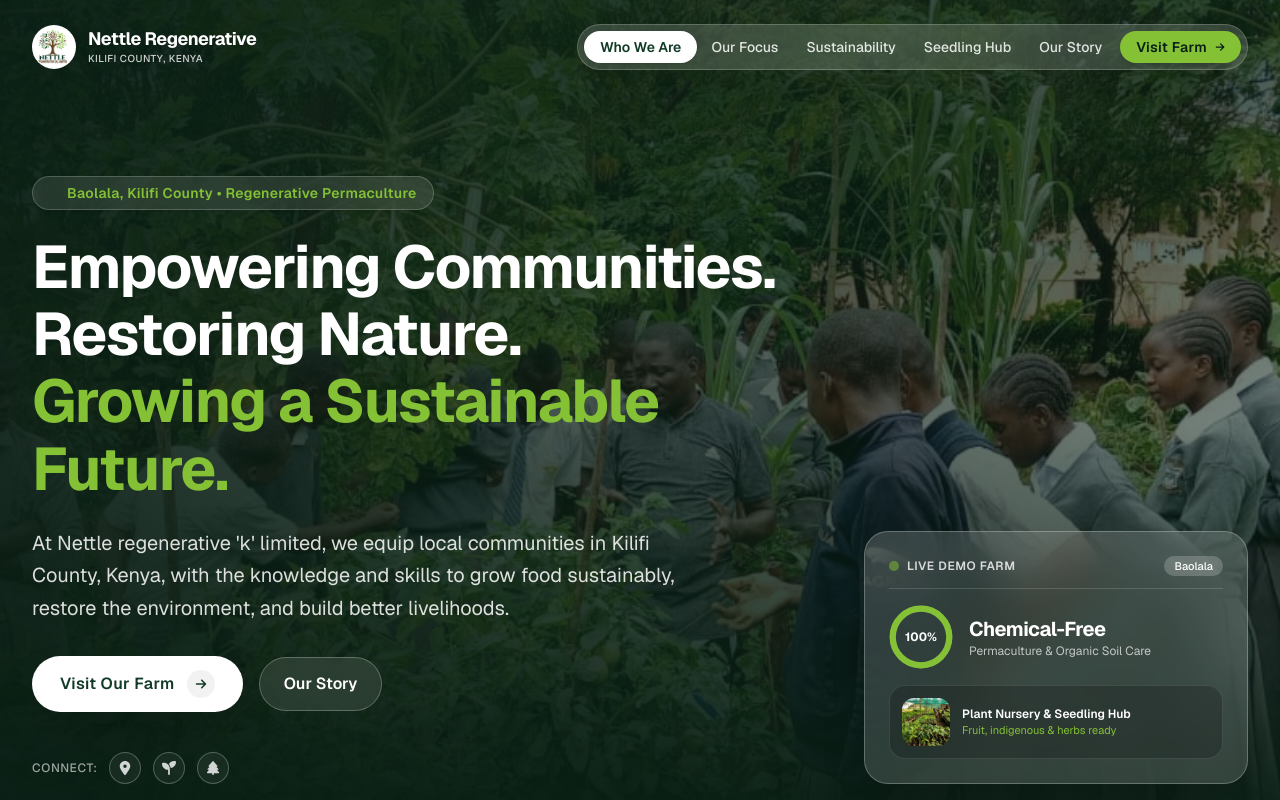
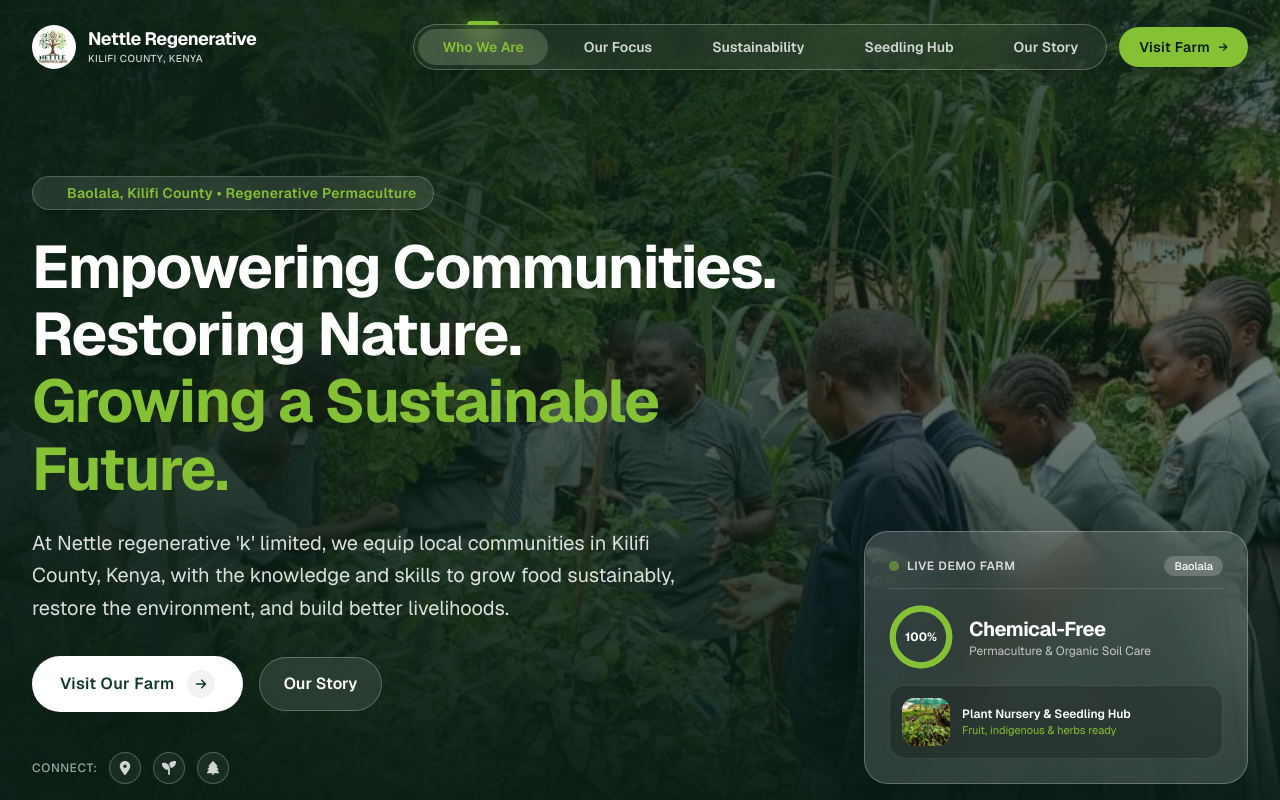
Before and after one commit to seifRashid/nettleregenerative, a Next.js app: page / in a window 1280 px wide. Shown: the top 800 px of the page. Built offline with nearby package versions, Linux system fonts and the light colour scheme.

Commit message:
replicate a navbar component from 21st.dev

```diff
--- a/app/globals.css
+++ b/app/globals.css
@@ -15,6 +15,9 @@
 
   --background: #F7F9F6;
   --foreground: #11231A;
+  --border: rgba(255, 255, 255, 0.2);
+  --primary: #84C135;
+  --muted: rgba(255, 255, 255, 0.12);
 }
 
 @theme inline {
@@ -29,6 +32,14 @@
   --color-brand-accent: #654320;
   --color-brand-accent-hover: #7F562B;
   --color-brand-accent-light: #FAF7F3;
+
+  --color-background: var(--background);
+  --color-foreground: var(--foreground);
+  --color-border: var(--border);
+  --color-primary: var(--primary);
+  --color-primary-foreground: #091E14;
+  --color-muted: var(--muted);
+  --color-muted-foreground: #708579;
 
   --color-canvas: #F7F9F6;
   --color-card-white: #FFFFFF;
--- a/app/page.tsx
+++ b/app/page.tsx
@@ -37,12 +37,22 @@
   staggerContainerVariants,
   staggerItemVariants,
 } from "./components/MotionComponents";
+import { NavBar } from "@/components/ui/tubelight-navbar";
+import { Users, Sparkles, Sprout, Trees, BookOpen } from "lucide-react";
 
 export default function HomePage() {
   const [email, setEmail] = useState("");
   const [subscribed, setSubscribed] = useState(false);
   const [mobileMenuOpen, setMobileMenuOpen] = useState(false);
   const shouldReduceMotion = useReducedMotion();
+
+  const navItems = [
+    { name: "Who We Are", url: "#who-we-are", icon: Users },
+    { name: "Our Focus", url: "#focus-areas", icon: Sparkles },
+    { name: "Sustainability", url: "#sustainability", icon: Sprout },
+    { name: "Seedling Hub", url: "#nursery", icon: Trees },
+    { name: "Our Story", url: "#founder", icon: BookOpen },
+  ];
 
   // GSAP Parallax Refs
   const heroSectionRef = useRef<HTMLElement>(null);
@@ -133,48 +143,22 @@
             </div>
           </a>
 
-          {/* Separate Frosted Glass Pill Menu on Right (as in attached design) */}
-          <nav className="hidden md:flex items-center bg-white/15 backdrop-blur-xl border border-white/20 rounded-full p-1.5 shadow-2xl text-white">
-            <a
-              href="#who-we-are"
-              className="px-4 py-1.5 rounded-full bg-white text-[#113B27] text-xs sm:text-sm font-semibold shadow-sm hover:bg-[#84C135] hover:text-[#091E14] transition-all"
-            >
-              Who We Are
-            </a>
-            <a
-              href="#focus-areas"
-              className="px-3.5 py-1.5 text-xs sm:text-sm font-medium text-white/85 hover:text-white rounded-full hover:bg-white/10 transition-colors"
-            >
-              Our Focus
-            </a>
-            <a
-              href="#sustainability"
-              className="px-3.5 py-1.5 text-xs sm:text-sm font-medium text-white/85 hover:text-white rounded-full hover:bg-white/10 transition-colors"
-            >
-              Sustainability
-            </a>
-            <a
-              href="#nursery"
-              className="px-3.5 py-1.5 text-xs sm:text-sm font-medium text-white/85 hover:text-white rounded-full hover:bg-white/10 transition-colors"
-            >
-              Seedling Hub
-            </a>
-            <a
-              href="#founder"
-              className="px-3.5 py-1.5 text-xs sm:text-sm font-medium text-white/85 hover:text-white rounded-full hover:bg-white/10 transition-colors"
-            >
-              Our Story
-            </a>
+          {/* Separate Frosted Glass Pill Menu on Right using Tubelight NavBar */}
+          <div className="hidden md:flex items-center gap-3 [--foreground:#FFFFFF] [--muted:rgba(255,255,255,0.15)] [--primary:#84C135] [--border:rgba(255,255,255,0.25)]">
+            <NavBar
+              items={navItems}
+              className="static sm:static left-auto bottom-auto sm:top-auto translate-x-0 mb-0 sm:pt-0 z-auto"
+            />
             <motion.a
               href="#sustainability"
               whileHover={{ scale: 1.04 }}
               whileTap={{ scale: 0.96 }}
-              className="ml-1 inline-flex items-center gap-2 px-4 py-1.5 rounded-full bg-[#84C135] text-[#091E14] text-xs sm:text-sm font-semibold tracking-wide hover:bg-[#99D34C] transition-colors shadow-md"
+              className="inline-flex items-center gap-2 px-5 py-2.5 rounded-full bg-[#84C135] text-[#091E14] text-xs sm:text-sm font-semibold tracking-wide hover:bg-[#99D34C] transition-colors shadow-lg"
             >
               <span>Visit Farm</span>
               <FaArrowRight className="w-2.5 h-2.5" />
             </motion.a>
-          </nav>
+          </div>
 
           {/* Mobile Menu Toggle Button */}
           <motion.button
--- /dev/null
+++ b/components/ui/demo.tsx
@@ -0,0 +1,13 @@
+import { Home, User, Briefcase, FileText } from 'lucide-react'
+import { NavBar } from "@/components/ui/tubelight-navbar"
+
+export function NavBarDemo() {
+  const navItems = [
+    { name: 'Home', url: '#', icon: Home },
+    { name: 'About', url: '#', icon: User },
+    { name: 'Projects', url: '#', icon: Briefcase },
+    { name: 'Resume', url: '#', icon: FileText }
+  ]
+
+  return <NavBar items={navItems} />
+}
--- /dev/null
+++ b/components/ui/tubelight-navbar.tsx
@@ -0,0 +1,85 @@
+"use client"
+
+import React, { useEffect, useState } from "react"
+import { motion } from "framer-motion"
+import Link from "next/link"
+import { LucideIcon } from "lucide-react"
+import { cn } from "@/lib/utils"
+
+export interface NavItem {
+  name: string
+  url: string
+  icon: LucideIcon
+}
+
+export interface NavBarProps {
+  items: NavItem[]
+  className?: string
+}
+
+export function NavBar({ items, className }: NavBarProps) {
+  const [activeTab, setActiveTab] = useState(items[0]?.name || "")
+  const [isMobile, setIsMobile] = useState(false)
+
+  useEffect(() => {
+    const handleResize = () => {
+      setIsMobile(window.innerWidth < 768)
+    }
+
+    handleResize()
+    window.addEventListener("resize", handleResize)
+    return () => window.removeEventListener("resize", handleResize)
+  }, [])
+
+  return (
+    <div
+      className={cn(
+        "fixed bottom-0 sm:top-0 left-1/2 -translate-x-1/2 z-50 mb-6 sm:pt-6",
+        className,
+      )}
+    >
+      <div className="flex items-center gap-3 bg-background/5 border border-border backdrop-blur-lg py-1 px-1 rounded-full shadow-lg">
+        {items.map((item) => {
+          const Icon = item.icon
+          const isActive = activeTab === item.name
+
+          return (
+            <Link
+              key={item.name}
+              href={item.url}
+              onClick={() => setActiveTab(item.name)}
+              className={cn(
+                "relative cursor-pointer text-sm font-semibold px-6 py-2 rounded-full transition-colors",
+                "text-foreground/80 hover:text-primary",
+                isActive && "bg-muted text-primary",
+              )}
+            >
+              <span className="hidden md:inline">{item.name}</span>
+              <span className="md:hidden">
+                <Icon size={18} strokeWidth={2.5} />
+              </span>
+              {isActive && (
+                <motion.div
+                  layoutId="lamp"
+                  className="absolute inset-0 w-full bg-primary/5 rounded-full -z-10"
+                  initial={false}
+                  transition={{
+                    type: "spring",
+                    stiffness: 300,
+                    damping: 30,
+                  }}
+                >
+                  <div className="absolute -top-2 left-1/2 -translate-x-1/2 w-8 h-1 bg-primary rounded-t-full">
+                    <div className="absolute w-12 h-6 bg-primary/20 rounded-full blur-md -top-2 -left-2" />
+                    <div className="absolute w-8 h-6 bg-primary/20 rounded-full blur-md -top-1" />
+                    <div className="absolute w-4 h-4 bg-primary/20 rounded-full blur-sm top-0 left-2" />
+                  </div>
+                </motion.div>
+              )}
+            </Link>
+          )
+        })}
+      </div>
+    </div>
+  )
+}
--- /dev/null
+++ b/lib/utils.ts
@@ -0,0 +1,6 @@
+import { type ClassValue, clsx } from "clsx"
+import { twMerge } from "tailwind-merge"
+
+export function cn(...inputs: ClassValue[]) {
+  return twMerge(clsx(inputs))
+}
--- a/package.json
+++ b/package.json
@@ -9,12 +9,15 @@
     "lint": "eslint"
   },
   "dependencies": {
+    "clsx": "^2.1.1",
     "framer-motion": "^13.2.0",
     "gsap": "^3.15.0",
+    "lucide-react": "^1.43.0",
     "next": "16.3.4",
     "react": "19.2.8",
     "react-dom": "19.2.8",
-    "react-icons": "^5.7.0"
+    "react-icons": "^5.7.0",
+    "tailwind-merge": "^3.6.0"
   },
   "devDependencies": {
     "@tailwindcss/postcss": "^4",
```
Also changed, not shown: 1 other file (tests, documents, lock files or other folders).
